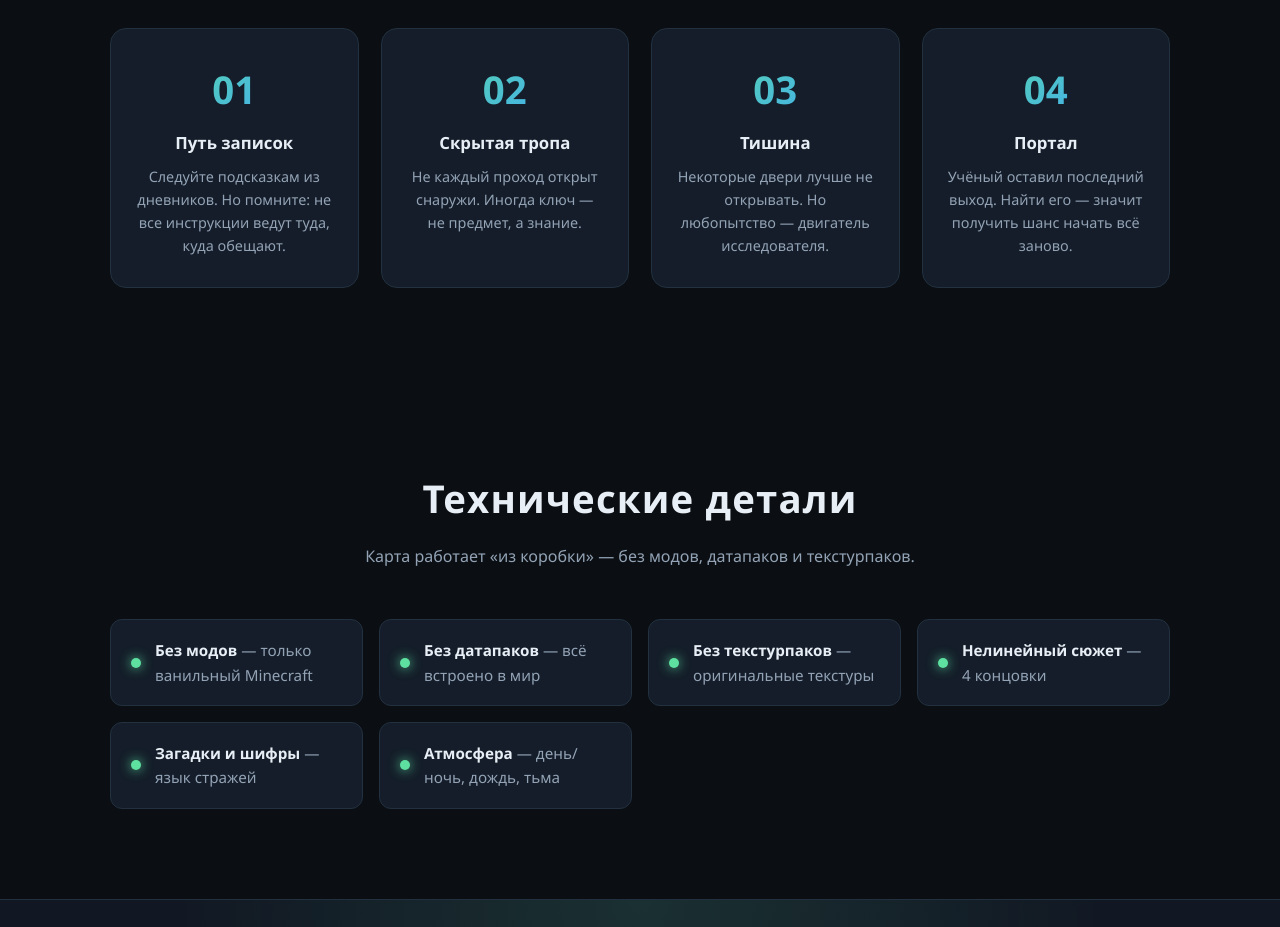
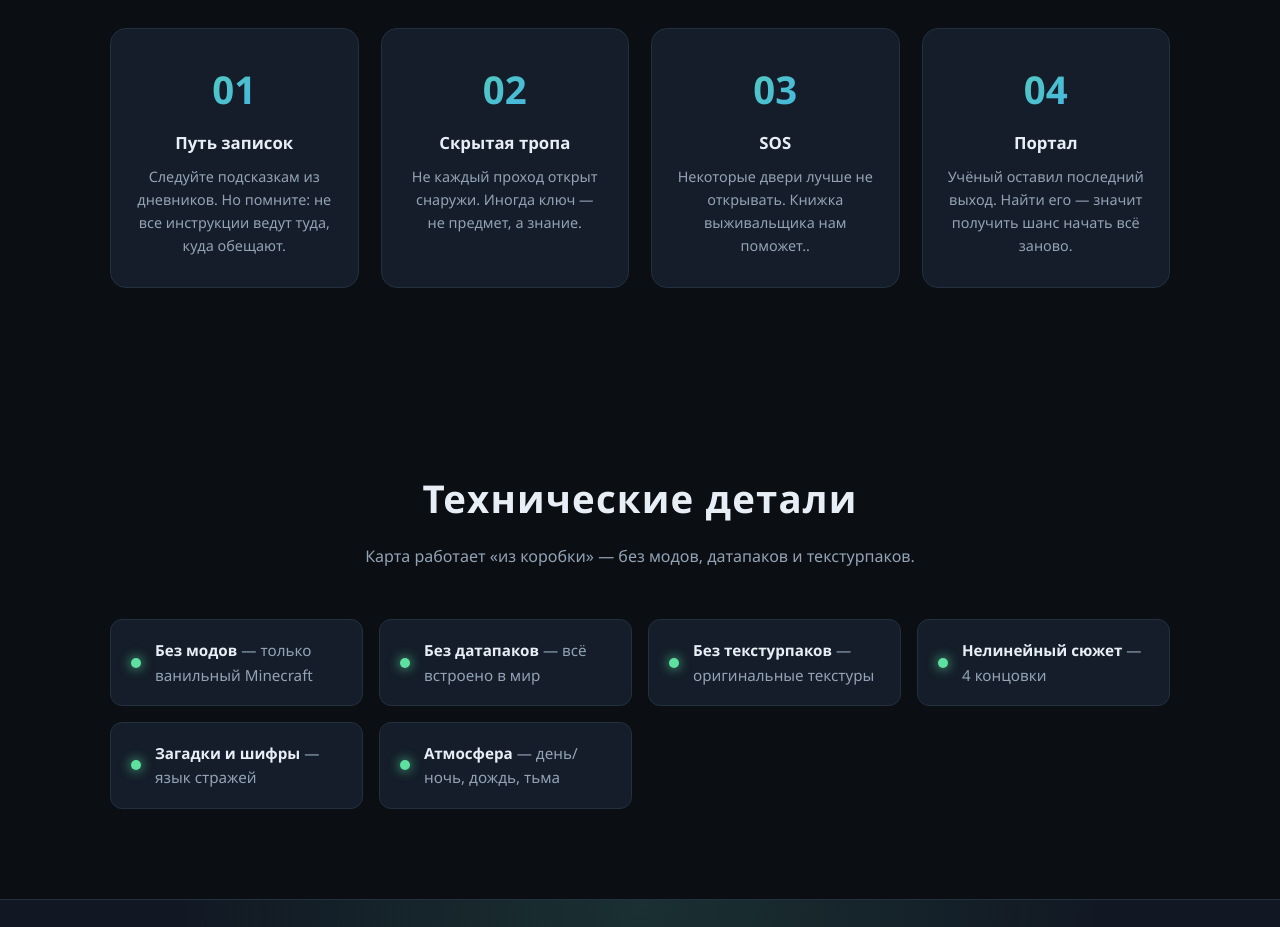
Before and after one commit to lolik9414-ctrl/ISLAND, a plain HTML site: page index.html in a window 1280 px wide. Shown: the part 2620-3547 px from the top of the page. Drawn offline with Linux system fonts and the light colour scheme.

Commit message:
Update index.html

```diff
--- a/index.html
+++ b/index.html
@@ -351,8 +351,8 @@
     </div>
     <div class="ending reveal">
       <div class="num">03</div>
-      <h3>Тишина</h3>
-      <p>Некоторые двери лучше не открывать. Но любопытство — двигатель исследователя.</p>
+      <h3>SOS</h3>
+      <p>Некоторые двери лучше не открывать. Книжка выживальщика нам поможет..</p>
     </div>
     <div class="ending reveal">
       <div class="num">04</div>
```
